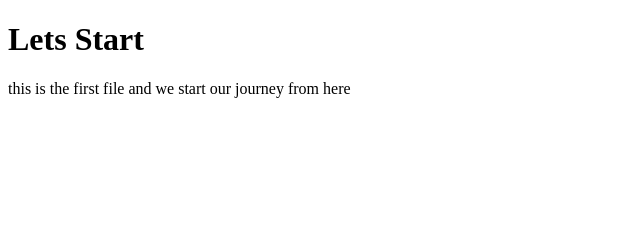
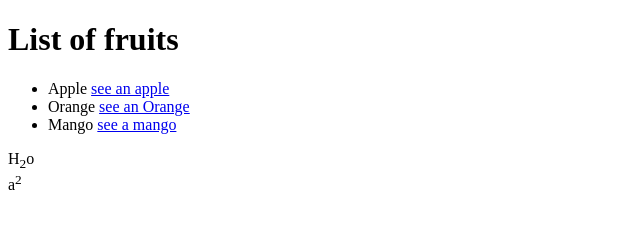
Before and after one commit to thisisdigamber/webdev_delta, a plain HTML site: page lec1/index.html in a window 1280 px wide. Shown: the whole page, without its empty margins (0-640 px from the left). Drawn offline with Linux system fonts and the light colour scheme.

Commit message:
html level 1

```diff
--- a/lec1/index.html
+++ b/lec1/index.html
@@ -6,7 +6,14 @@
     <title>Document</title>
 </head>
 <body>
-    <h1>Lets Start</h1>
-    <p>this is the first file and we start our journey from here</p>
+    <h1>List of fruits</h1>
+    <ul>
+        <li>Apple <a href="https://static.agcanada.com/wp-content/uploads/sites/5/2018/11/apple_GettyImages186843005_cmyk.jpg">see an apple</a></li>
+        <li>Orange <a href="https://upload.wikimedia.org/wikipedia/commons/thumb/e/e3/Oranges_-_whole-halved-segment.jpg/1200px-Oranges_-_whole-halved-segment.jpg">see an Orange </a></li>
+        <li>Mango <a href="https://tse3.mm.bing.net/th?id=OIP.6v8umGPlFBT9oHX_0YX2HwHaHa&pid=Api&P=0&h=180">see a mango</a></li>
+    </ul>
+
+    <div>H<sub>2</sub>o</div>
+    <div>a<sup>2</sup></div>
 </body>
 </html>
```
